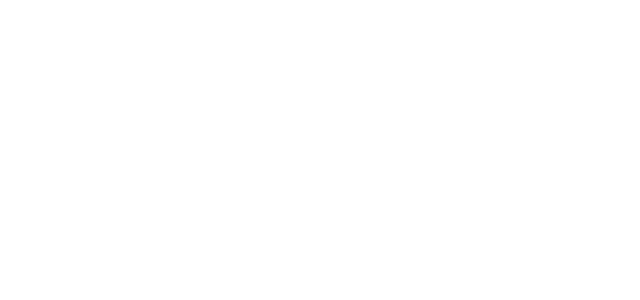
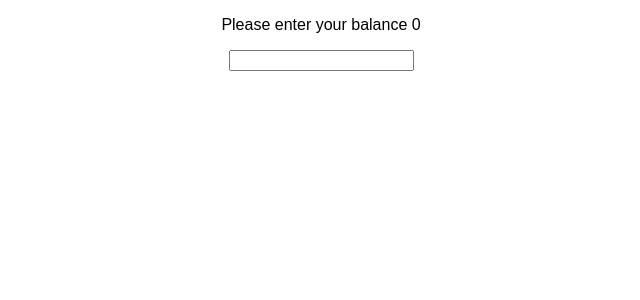
Before and after one commit to HuascarMC/vending-machine, a React (Create React App) app: page / in a window 1280 px wide. Shown: the top 300 px of the page, without its empty margins (319-959 px from the left). Built offline with nearby package versions, Linux system fonts and the light colour scheme.

Commit message:
inputcontainer renders in machine

```diff
--- a/src/Containers/InputContainer.js/InputContainer.js
+++ b/src/Containers/InputContainer/InputContainer.js
@@ -1,5 +1,4 @@
 import React from 'react';
-import TableContainer from '../TableContainer/TableContainer.js'
 
 class InputContainer extends React.Component {
  constructor(props) {
@@ -26,7 +25,6 @@
    <form onSubmit={e => { e.preventDefault(); }} className="get-number-form">
     <p className="display-input-text">Please enter your balance { this.state.number }</p>
     <input onSubmit={e => { e.preventDefault(); }} className="get-number-input" onKeyPress={ this.updateNumber }/>
-    <TableContainer number={ this.state.number }/>
    </form>
    );
   }
--- a/src/Containers/Machine/MachineContainer.js
+++ b/src/Containers/Machine/MachineContainer.js
@@ -1,4 +1,5 @@
 import React from 'react';
+import InputContainer from '../InputContainer/InputContainer.js'
 
 class MachineContainer extends React.Component {
   constructor(props) {
@@ -10,7 +11,7 @@
   render() {
     return(
       <div className="machine">
-
+          <InputContainer />
       </div>
     )
   }
```
